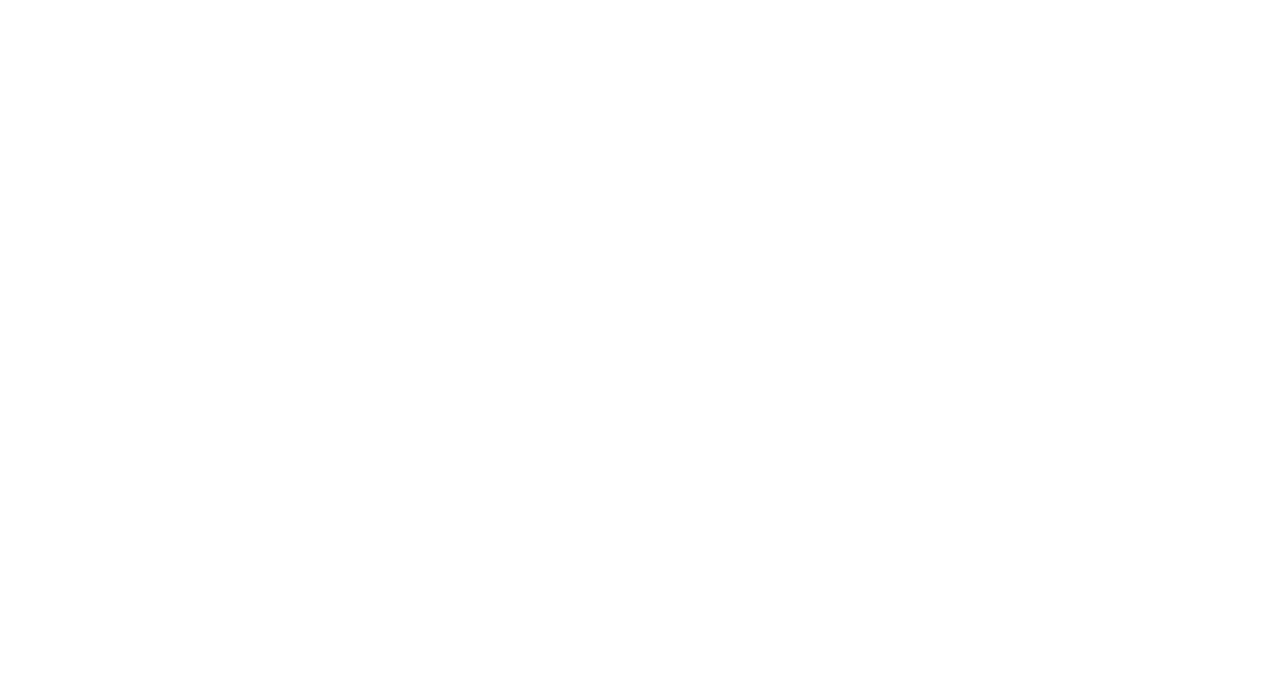
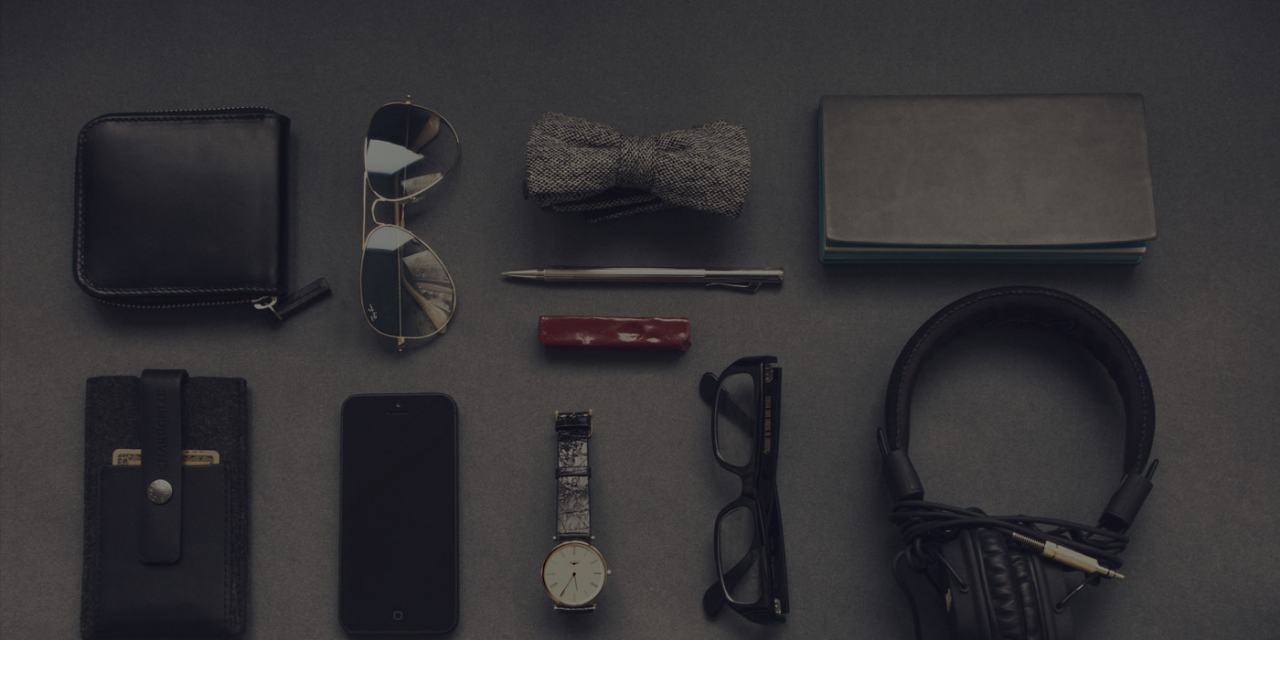
Before and after one commit to Bialek/golden-layout, a website: page index.html in a window 1280 px wide. Drawn offline with Linux system fonts and the light colour scheme.

Commit message:
add home background

```diff
--- a/index.html
+++ b/index.html
@@ -8,8 +8,8 @@
 <body>
 	<div class="flex-container">
 		<div class="header">
+			<img src="images/Background Image.jpg">
 			<div class="navbar">
-
 
 			</div>
 
--- a/sass/style.scss
+++ b/sass/style.scss
@@ -1,3 +1,13 @@
+body {
+
+    margin: 0;
+    img {
+        background-position: center;
+        background-size: cover;
+        width: 100%;
+
+    }
+}
 .flex-container {
     display: -ms-flexbox;
     display: -webkit-flex;
```
Also changed, not shown: css/style.css, images/Background Image.jpg (added), 1 other file.
